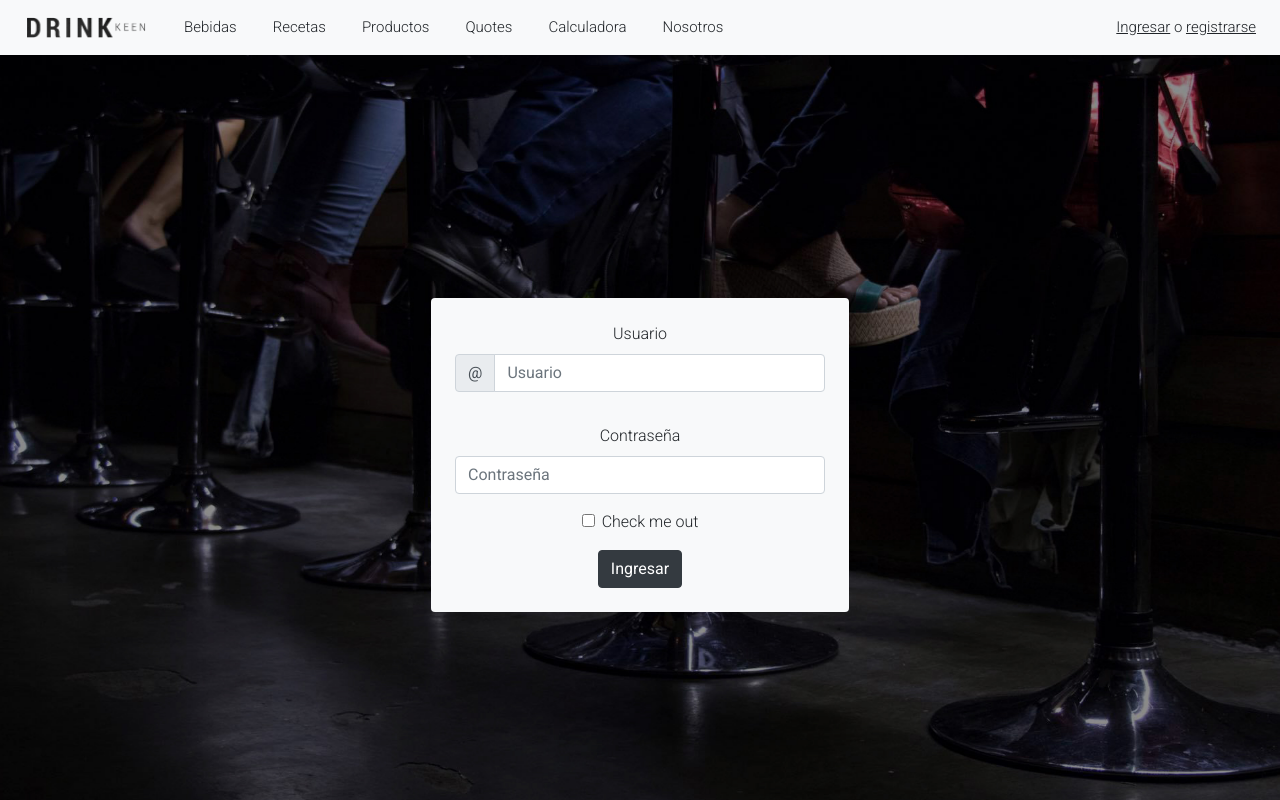
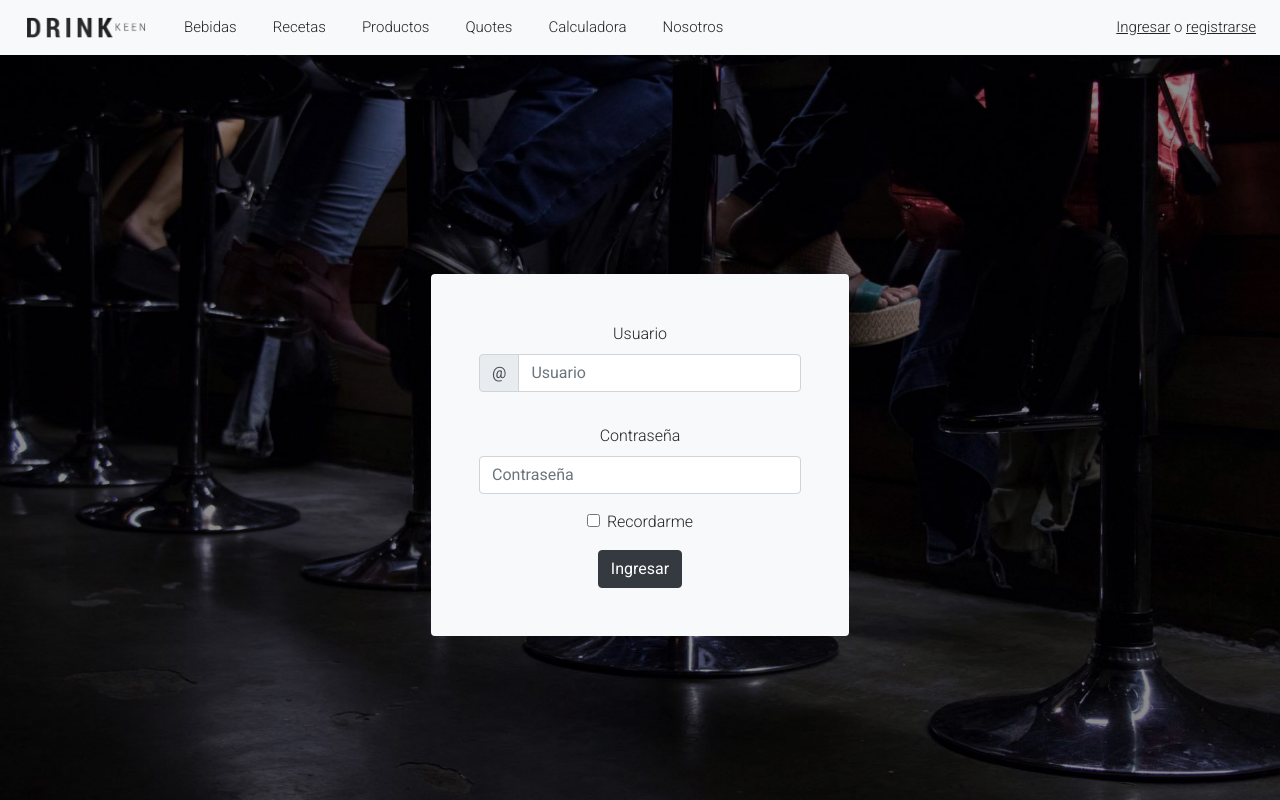
Before and after one commit to okaywaitwhat/drinkkeen, a Vue app in the folder web/: page /login in a window 1280 px wide. Both pictures are taken after a click on the picture 640 px from the left and 392 px from the top of the page. Shown: the top 800 px of the page. Built offline with nearby package versions, Linux system fonts and the light colour scheme.

Commit message:
+Padding login form

```diff
--- a/web/src/components/Login.vue
+++ b/web/src/components/Login.vue
@@ -1,7 +1,7 @@
 <template>
     <section :style="{'background-image': `url(${require('../assets/media/login.jpg')})`}">
       <div class="container form-wrapper">
-        <form class="bg-light p-4 rounded">
+        <form class="bg-light p-5 rounded">
           <div class="form-group">
               <label for="exampleInputEmail1">Usuario</label>
             <div class="input-group">
@@ -17,7 +17,7 @@
           </div>
           <div class="form-group form-check">
             <input type="checkbox" class="form-check-input" id="exampleCheck1">
-            <label class="form-check-label" for="exampleCheck1">Check me out</label>
+            <label class="form-check-label" for="exampleCheck1">Recordarme</label>
           </div>
           <button type="submit" class="btn btn-dark">Ingresar</button>
         </form>
@@ -59,6 +59,7 @@ section {
   .form-control {
     margin-bottom: 1rem;
   }
+
   .input-group-text {
     margin-bottom: 1rem;
   }
--- a/web/src/components/Registration.vue
+++ b/web/src/components/Registration.vue
@@ -2,7 +2,7 @@
   <section>
     <div class="container justify-content">
       <div class="intro-wrapper p-4">
-        <h1 class="display-4">La de da de da</h1>
+        <h1 class="display-4">La de da de da 🍸</h1>
         <p class="lead">Descubre nuevas experiencias y sabores con nuestras recetas, artículos, tendencias y lo más relevante del mundo de la mixología. Lorem ipsum, dolor sit amet consectetur adipisicing elit. Sint impedit eligendi quidem suscipit nostrum itaque nihil voluptatibus. Quos ipsum maxime, eum nesciunt, tempora dolores placeat iusto vero doloribus, sapiente totam.</p>
       </div>
       <div class="form-wrapper p-4">
```
